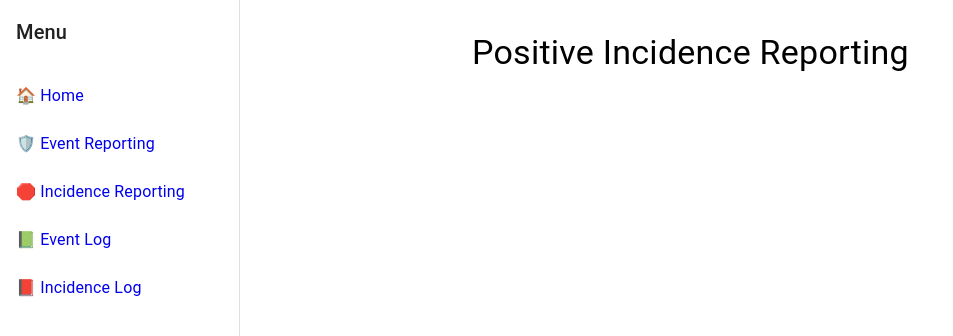
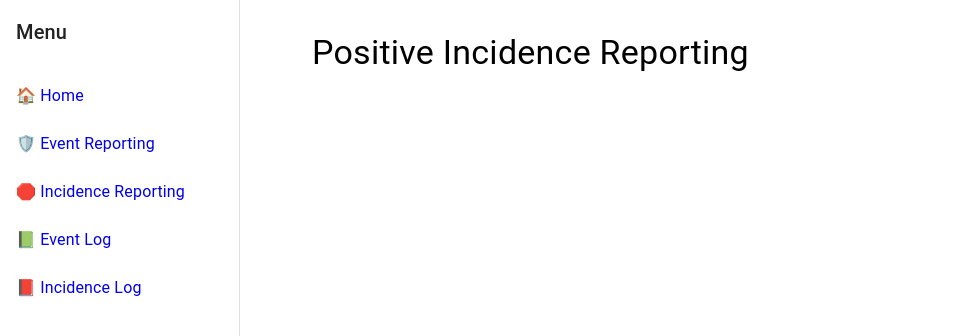
Before and after one commit to JoSt1703/positive_incidence_reporting, a React (Vite) app: page / in a window 1280 px wide. Shown: the top 336 px of the page, without its empty margins (0-953 px from the left). Built offline with nearby package versions, Linux system fonts and the light colour scheme; no server answers.

Commit message:
cleanup App layout

```diff
--- a/src/App.jsx
+++ b/src/App.jsx
@@ -4,7 +4,7 @@ import Home from './pages/Home'
 import NegativeEntry from './pages/NegativeEntry'
 
 const drawerWidth = 240
-const adjustedMargin = drawerWidth - 40 // Adjust this to taste (e.g., -32, -24)
+const adjustedMargin = drawerWidth - 200 // Adjust this to taste (e.g., -32, -24)
 
 const navItems = [
   { path: '/', label: '🏠 Home' },
```
